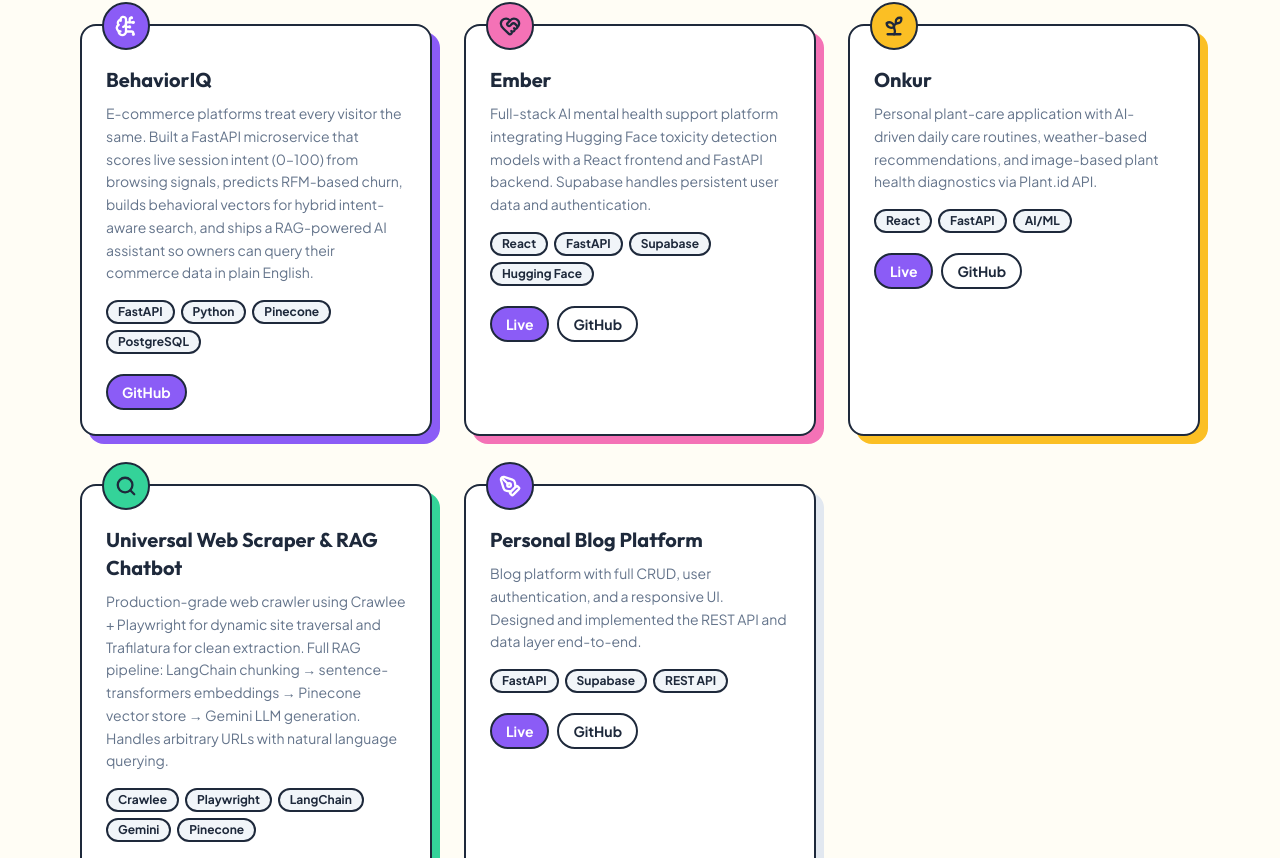
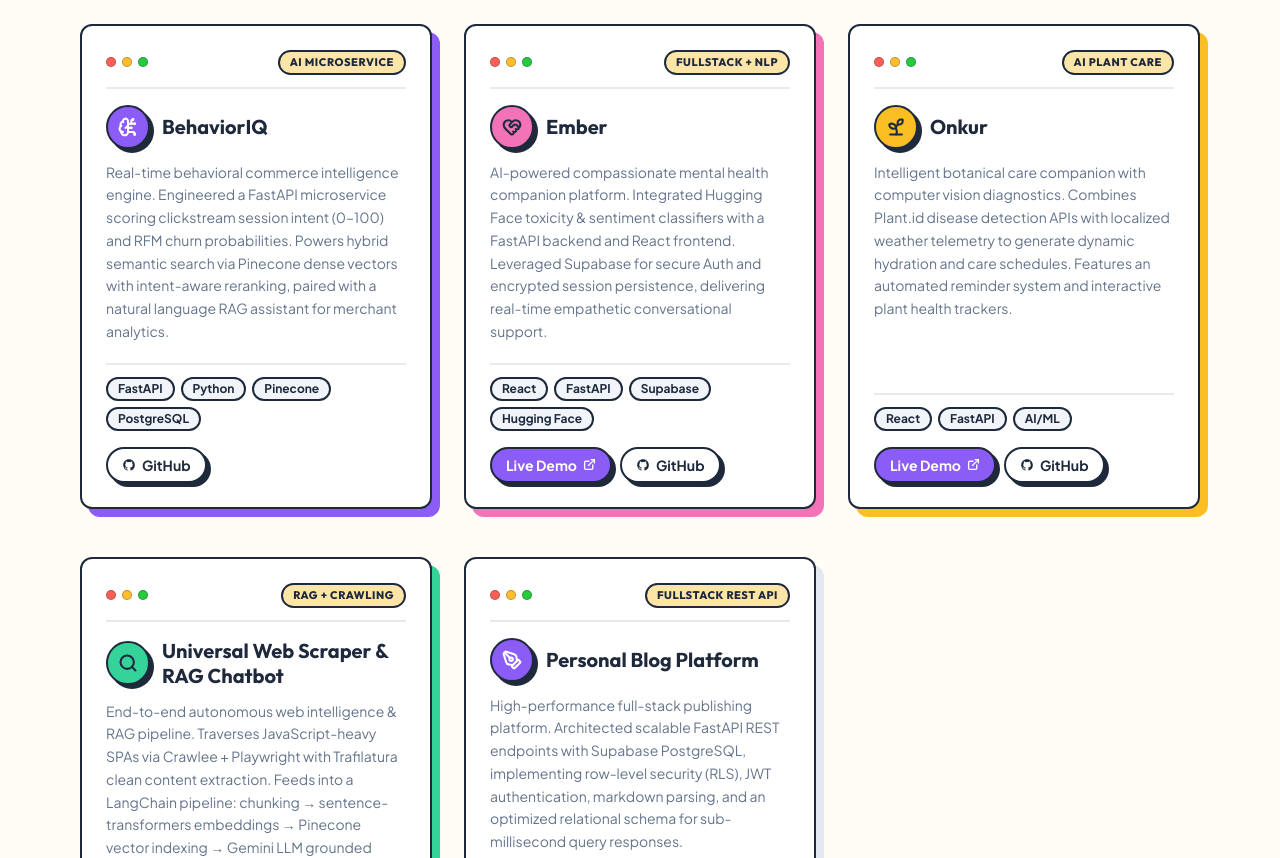
Before and after one commit to smabdullah2002/personal_portfolio, a React (Vite) app: page / in a window 1280 px wide. Shown: the part 1044-1902 px from the top of the page. Built offline with nearby package versions, Linux system fonts and the light colour scheme.

Commit message:
updated project section

```diff
--- a/src/App.jsx
+++ b/src/App.jsx
@@ -5,6 +5,7 @@ import {
 	Code,
 	Database,
 	Download,
+	ExternalLink,
 	GitBranch,
 	GraduationCap,
 	HeartHandshake,
@@ -23,6 +24,18 @@ import {
 	Trophy
 } from 'lucide-react'
 import './App.css'
+
+function GithubIcon({ className = 'h-3.5 w-3.5' }) {
+	return (
+		<svg viewBox="0 0 24 24" fill="currentColor" className={className} aria-hidden="true">
+			<path
+				fillRule="evenodd"
+				clipRule="evenodd"
+				d="M12 2C6.477 2 2 6.484 2 12.017c0 4.425 2.865 8.18 6.839 9.504.5.092.682-.217.682-.483 0-.237-.008-.868-.013-1.703-2.782.605-3.369-1.343-3.369-1.343-.454-1.158-1.11-1.466-1.11-1.466-.908-.62.069-.608.069-.608 1.003.07 1.53 1.032 1.53 1.032.892 1.53 2.341 1.088 2.91.832.092-.647.35-1.088.636-1.338-2.22-.253-4.555-1.113-4.555-4.951 0-1.093.39-1.988 1.029-2.688-.103-.253-.446-1.272.098-2.65 0 0 .84-.27 2.75 1.026A9.564 9.564 0 0112 6.844c.85.004 1.705.115 2.504.337 1.909-1.296 2.747-1.027 2.747-1.027.546 1.379.202 2.398.1 2.651.64.7 1.028 1.595 1.028 2.688 0 3.848-2.339 4.695-4.566 4.943.359.309.678.92.678 1.855 0 1.338-.012 2.419-.012 2.747 0 .268.18.58.688.482A10.019 10.019 0 0022 12.017C22 6.484 17.522 2 12 2z"
+			/>
+		</svg>
+	)
+}
 
 function Squiggle({ className = '' }) {
 	return (
@@ -327,8 +340,9 @@ function App() {
 	const projects = [
 		{
 			title: 'BehaviorIQ',
+			category: 'AI Microservice',
 			description:
-				'E-commerce platforms treat every visitor the same. Built a FastAPI microservice that scores live session intent (0–100) from browsing signals, predicts RFM-based churn, builds behavioral vectors for hybrid intent-aware search, and ships a RAG-powered AI assistant so owners can query their commerce data in plain English.',
+				'Real-time behavioral commerce intelligence engine. Engineered a FastAPI microservice scoring clickstream session intent (0–100) and RFM churn probabilities. Powers hybrid semantic search via Pinecone dense vectors with intent-aware reranking, paired with a natural language RAG assistant for merchant analytics.',
 			stack: ['FastAPI', 'Python', 'Pinecone', 'PostgreSQL'],
 			links: [{ label: 'GitHub', url: 'https://github.com/smabdullah2002/behavioriq-ml-service.git' }],
 			Icon: BrainCircuit,
@@ -338,8 +352,9 @@ function App() {
 		},
 		{
 			title: 'Ember',
+			category: 'Fullstack + NLP',
 			description:
-				'Full-stack AI mental health support platform integrating Hugging Face toxicity detection models with a React frontend and FastAPI backend. Supabase handles persistent user data and authentication.',
+				'AI-powered compassionate mental health companion platform. Integrated Hugging Face toxicity & sentiment classifiers with a FastAPI backend and React frontend. Leveraged Supabase for secure Auth and encrypted session persistence, delivering real-time empathetic conversational support.',
 			stack: ['React', 'FastAPI', 'Supabase', 'Hugging Face'],
 			links: [
 				{ label: 'Live', url: 'https://ember-mentalhealth-companion.netlify.app/' },
@@ -352,8 +367,9 @@ function App() {
 		},
 		{
 			title: 'Onkur',
+			category: 'AI Plant Care',
 			description:
-				'Personal plant-care application with AI-driven daily care routines, weather-based recommendations, and image-based plant health diagnostics via Plant.id API.',
+				'Intelligent botanical care companion with computer vision diagnostics. Combines Plant.id disease detection APIs with localized weather telemetry to generate dynamic hydration and care schedules. Features an automated reminder system and interactive plant health trackers.',
 			stack: ['React', 'FastAPI', 'AI/ML'],
 			links: [
 				{ label: 'Live', url: 'https://onkur.netlify.app/' },
@@ -366,8 +382,9 @@ function App() {
 		},
 		{
 			title: 'Universal Web Scraper & RAG Chatbot',
+			category: 'RAG + Crawling',
 			description:
-				'Production-grade web crawler using Crawlee + Playwright for dynamic site traversal and Trafilatura for clean extraction. Full RAG pipeline: LangChain chunking → sentence-transformers embeddings → Pinecone vector store → Gemini LLM generation. Handles arbitrary URLs with natural language querying.',
+				'End-to-end autonomous web intelligence & RAG pipeline. Traverses JavaScript-heavy SPAs via Crawlee + Playwright with Trafilatura clean content extraction. Feeds into a LangChain pipeline: chunking → sentence-transformers embeddings → Pinecone vector indexing → Gemini LLM grounded answer synthesis over arbitrary domains.',
 			stack: ['Crawlee', 'Playwright', 'LangChain', 'Gemini', 'Pinecone'],
 			links: [{ label: 'GitHub', url: 'https://github.com/smabdullah2002/ran_gpt' }],
 			Icon: Search,
@@ -377,8 +394,9 @@ function App() {
 		},
 		{
 			title: 'Personal Blog Platform',
+			category: 'Fullstack REST API',
 			description:
-				'Blog platform with full CRUD, user authentication, and a responsive UI. Designed and implemented the REST API and data layer end-to-end.',
+				'High-performance full-stack publishing platform. Architected scalable FastAPI REST endpoints with Supabase PostgreSQL, implementing row-level security (RLS), JWT authentication, markdown parsing, and an optimized relational schema for sub-millisecond query responses.',
 			stack: ['FastAPI', 'Supabase', 'REST API'],
 			links: [
 				{ label: 'Live', url: 'https://blog.smabdullah.dev/' },
@@ -705,19 +723,38 @@ function App() {
 						<div className="mt-10 grid gap-x-8 gap-y-12 md:grid-cols-2 lg:grid-cols-3">
 							{projects.map((project, index) => (
 								<article
-									className={`reveal ${index % 2 === 0 ? 'reveal-left' : 'reveal-right'} relative rounded-md border-2 border-foreground bg-card p-6 pt-10 ${project.shadow} ${project.hoverShadow} transition-all duration-300 ease-[cubic-bezier(0.34,1.56,0.64,1)] hover:-rotate-1 hover:scale-[1.02]`}
+									className={`reveal ${index % 2 === 0 ? 'reveal-left' : 'reveal-right'} relative flex flex-col justify-between rounded-xl border-2 border-foreground bg-card p-6 ${project.shadow} ${project.hoverShadow} transition-all duration-300 ease-[cubic-bezier(0.34,1.56,0.64,1)] hover:-rotate-1 hover:scale-[1.02]`}
 									data-reveal
 									style={{ '--delay': `${index * 90}ms` }}
 									key={project.title}
 								>
+									<div>
+										{/* Terminal / Browser Header Bar */}
+										<div className="mb-4 flex items-center justify-between border-b-2 border-foreground/10 pb-3">
+											<div className="flex items-center gap-1.5" aria-hidden="true">
+												<span className="h-2.5 w-2.5 rounded-full border border-foreground/30 bg-[#ff5f56]" />
+												<span className="h-2.5 w-2.5 rounded-full border border-foreground/30 bg-[#ffbd2e]" />
+												<span className="h-2.5 w-2.5 rounded-full border border-foreground/30 bg-[#27c93f]" />
+											</div>
+											<span className="rounded-full border-2 border-foreground bg-tertiary/40 px-2.5 py-0.5 font-heading text-[10px] font-extrabold uppercase tracking-wider text-foreground sm:text-[11px]">
+												{project.category}
+											</span>
+										</div>
+
+										<div className="flex items-center gap-3">
 											<span
-										className={`absolute -top-6 left-5 flex h-12 w-12 items-center justify-center rounded-full border-2 border-foreground ${project.iconBg}`}
+												className={`flex h-11 w-11 shrink-0 items-center justify-center rounded-full border-2 border-foreground shadow-pop ${project.iconBg}`}
 											>
-										<project.Icon size={22} strokeWidth={2.5} />
+												<project.Icon size={20} strokeWidth={2.5} />
 											</span>
-									<h3 className="font-heading text-xl font-bold">{project.title}</h3>
-									<p className="mt-2 text-sm leading-relaxed text-muted-foreground">{project.description}</p>
-									<div className="mt-4 flex flex-wrap gap-1.5">
+											<h3 className="font-heading text-xl font-bold leading-tight">{project.title}</h3>
+										</div>
+
+										<p className="mt-3 text-sm leading-relaxed text-muted-foreground">{project.description}</p>
+									</div>
+
+									<div className="mt-5">
+										<div className="flex flex-wrap gap-1.5 border-t-2 border-foreground/10 pt-3">
 											{project.stack.map((item) => (
 												<span
 													key={item}
@@ -727,22 +764,37 @@ function App() {
 												</span>
 											))}
 										</div>
-									<div className="mt-5 flex flex-wrap gap-2">
-										{project.links.map((link, linkIndex) => (
+
+										<div className="mt-4 flex flex-wrap gap-2">
+											{project.links.map((link) => {
+												const isLive = link.label === 'Live'
+												return (
 													<a
 														key={link.label}
 														href={link.url}
 														target="_blank"
 														rel="noreferrer"
-												className={`inline-flex min-h-9 items-center rounded-full border-2 border-foreground px-3.5 py-1 text-sm font-bold transition-colors duration-200 ${
-													linkIndex === 0
-														? 'bg-accent text-accent-foreground hover:bg-accent/85'
+														className={`inline-flex min-h-9 items-center gap-1.5 rounded-full border-2 border-foreground px-3.5 py-1 text-sm font-bold shadow-pop transition-all duration-200 hover:-translate-x-0.5 hover:-translate-y-0.5 hover:shadow-pop-hover active:translate-x-0.5 active:translate-y-0.5 ${
+															isLive
+																? 'bg-accent text-accent-foreground hover:bg-accent/90'
 																: 'bg-card text-foreground hover:bg-tertiary'
 														}`}
 													>
-												{link.label}
+														{isLive ? (
+															<>
+																<span>Live Demo</span>
+																<ExternalLink size={13} strokeWidth={2.5} />
+															</>
+														) : (
+															<>
+																<GithubIcon className="h-3.5 w-3.5" />
+																<span>GitHub</span>
+															</>
+														)}
 													</a>
-										))}
+												)
+											})}
+										</div>
 									</div>
 								</article>
 							))}
```
Lines whose indentation alone changed are shown as unchanged.
